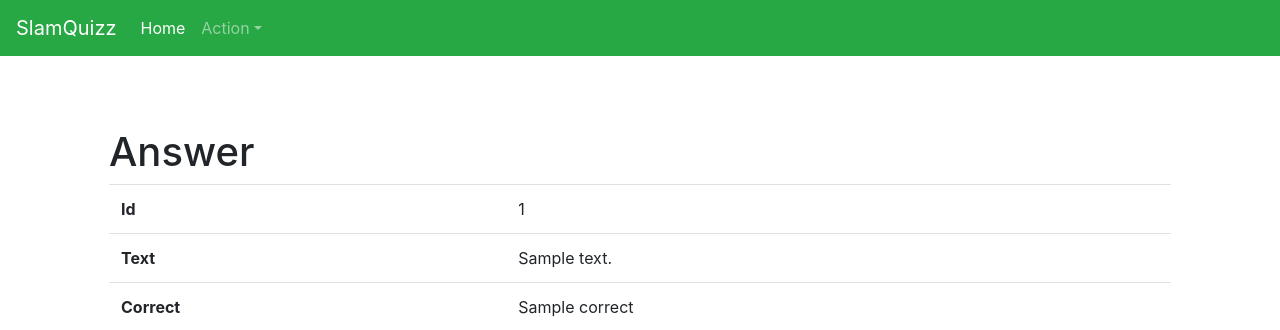
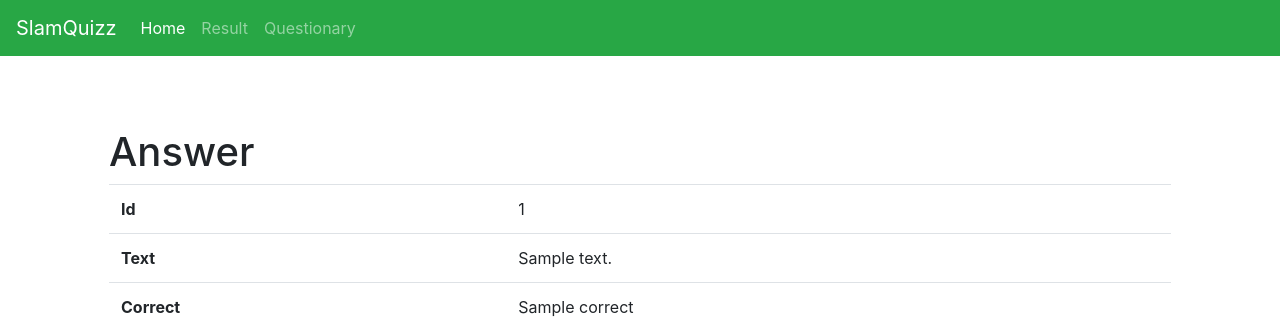
Before and after one commit to damonreborn/slamquizz, a Symfony app: template templates/answer/show.html.twig in a window 1280 px wide. Shown: the top 330 px of the page. Run offline with Twig, Linux system fonts and the light colour scheme; the template is opened without the code that fills it: most values are stand-ins (such as "Sample title", 1, 10 or a date in 2020); some libraries are stand-ins or nearby versions.

Commit message:
Modification de du Template

```diff
--- a/templates/base.html.twig
+++ b/templates/base.html.twig
@@ -24,24 +24,25 @@
             <div class="collapse navbar-collapse" id="navbarsExampleDefault">
                 <ul class="navbar-nav mr-auto">
                     <li class="nav-item active">
-                        <a class="nav-link" href="{{ path('index') }}">{% trans %}Home {% endtrans %}<span class="sr-only">(current)</span></a>
-                    </li>
-                    {% if is_granted('ROLE_ADMIN') %}
-                    <li class="nav-item">
-                        <a class="nav-link" href="{{ path('category_index') }}">{% trans %}Category{% endtrans %}</a>
+                        <a class="nav-link" href="{{ path('index') }}">{% trans %}Home{% endtrans %}<span class="sr-only">(current)</span></a>
                     </li>
                     <li class="nav-item">
-                        <a class="nav-link" href="{{ path('answer_index') }}">{% trans %}Answer{% endtrans %}</a>
+                        <a class="nav-link" href="#">{% trans %}Result{% endtrans %}</a>
+                    </li>
+                    <li class="nav-item">
+                        <a class="nav-link" href="#">{% trans %}Questionary{% endtrans %}</a>
+                    </li>
+
+                    {% if is_granted('ROLE_ADMIN') %}
+                    <li class="nav-item dropdown">
+                        <a class="nav-link dropdown-toggle" href="#" id="dropdown01" data-toggle="dropdown" aria-haspopup="true" aria-expanded="false">Admin</a>
+                        <div class="dropdown-menu" aria-labelledby="dropdown01">
+                            <a class="dropdown-item" href="{{ path('category_index') }}">{% trans %}Category{% endtrans %}</a>
+                            <a class="dropdown-item" href="{{ path('answer_index') }}">{% trans %}Answer{% endtrans %}</a>
+                            <a class="dropdown-item" href="#">{% trans %}Question{% endtrans %}</a>
+                        </div>
                     </li>
                     {% endif %}
-                    <li class="nav-item dropdown">
-                        <a class="nav-link dropdown-toggle" href="#" id="dropdown01" data-toggle="dropdown" aria-haspopup="true" aria-expanded="false">Action</a>
-                        <div class="dropdown-menu" aria-labelledby="dropdown01">
-                            <a class="dropdown-item" href="#">{% trans %}Action{% endtrans %}</a>
-                            <a class="dropdown-item" href="#">{% trans %}Another action{% endtrans %}</a>
-                            <a class="dropdown-item" href="#">{% trans %}Something else here{% endtrans %}</a>
-                        </div>
-                    </li>
                 </ul>
             </div>
         </nav>
```
